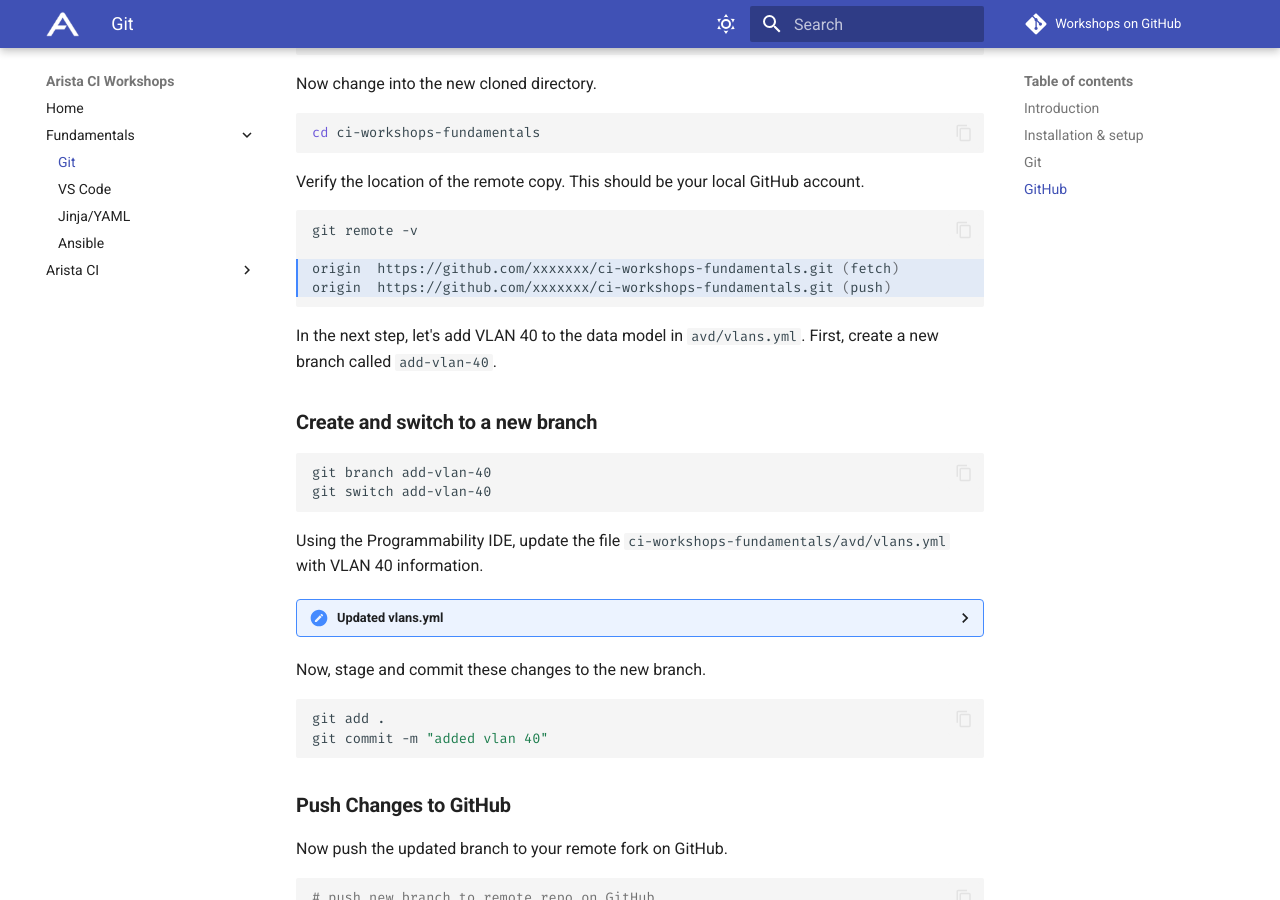
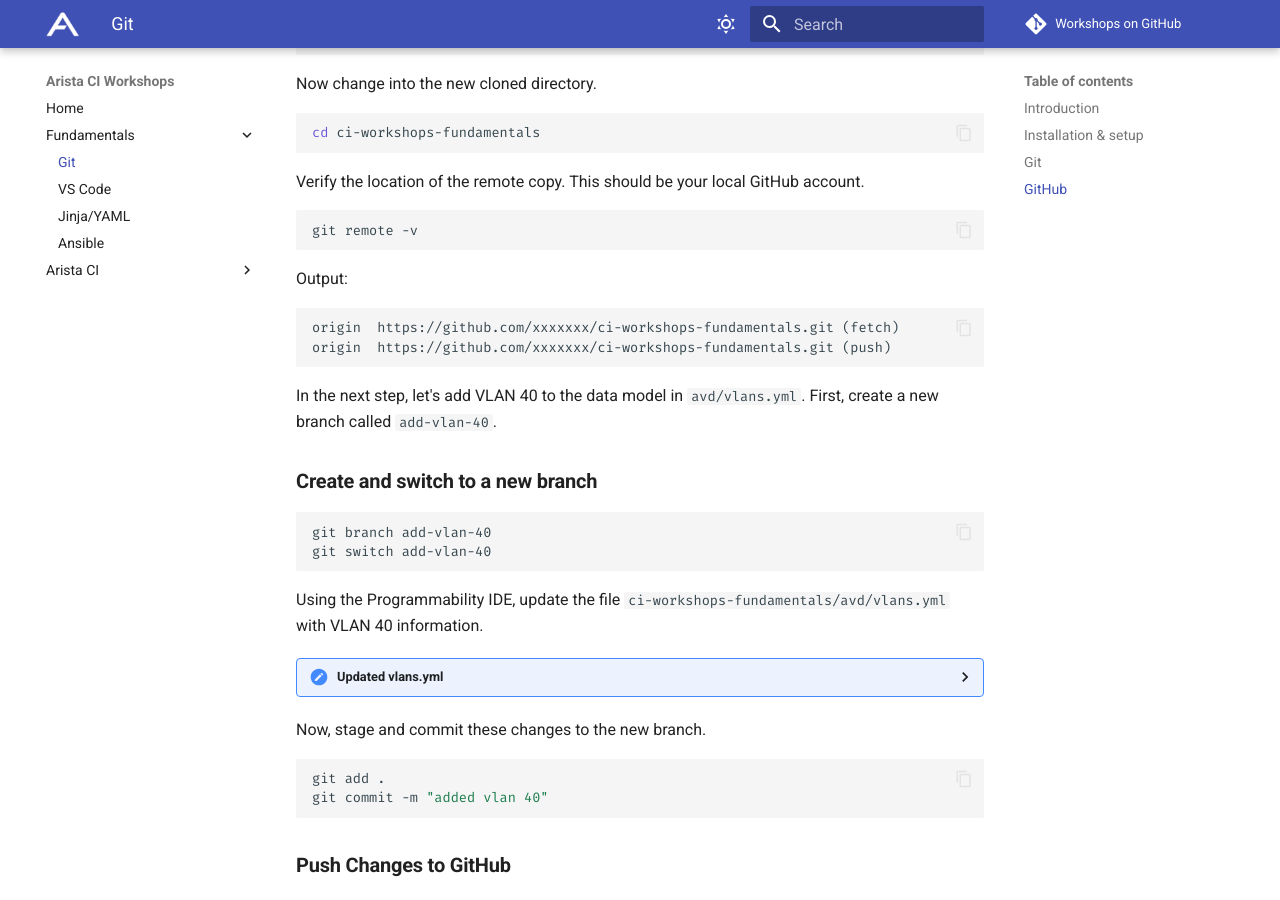
Before and after one commit to aristanetworks/avd-workshops, an MkDocs documentation site: the page built from workshops/git.md, in a window 1280 px wide and 900 px high, scrolled down 9775 px. Built offline with MkDocs 1.6.1 and Material for MkDocs 9.7.7, drawn with Linux system fonts in a browser that asks for light colours; comment, search, counter and statistics services are not loaded.

Commit message:
split code block into separate blocks for command and output

````diff
--- a/workshops/git.md
+++ b/workshops/git.md
@@ -340,9 +340,13 @@
 
 Verify the location of the remote copy. This should be your local GitHub account.
 
-``` bash hl_lines="3-4"
+``` bash
 git remote -v
+```
 
+Output:
+
+``` text
 origin  https://github.com/xxxxxxx/ci-workshops-fundamentals.git (fetch)
 origin  https://github.com/xxxxxxx/ci-workshops-fundamentals.git (push)
 ```
````
